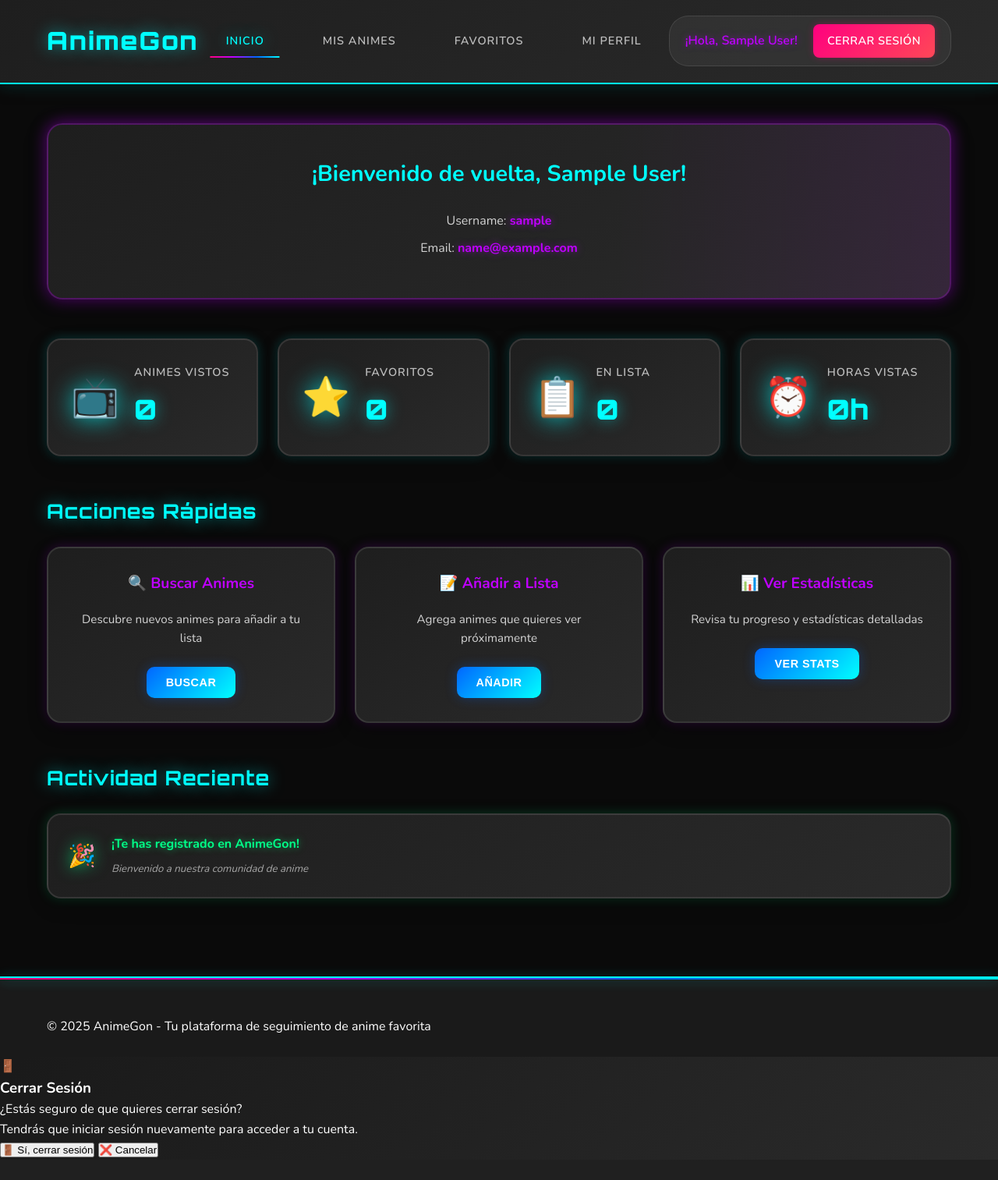
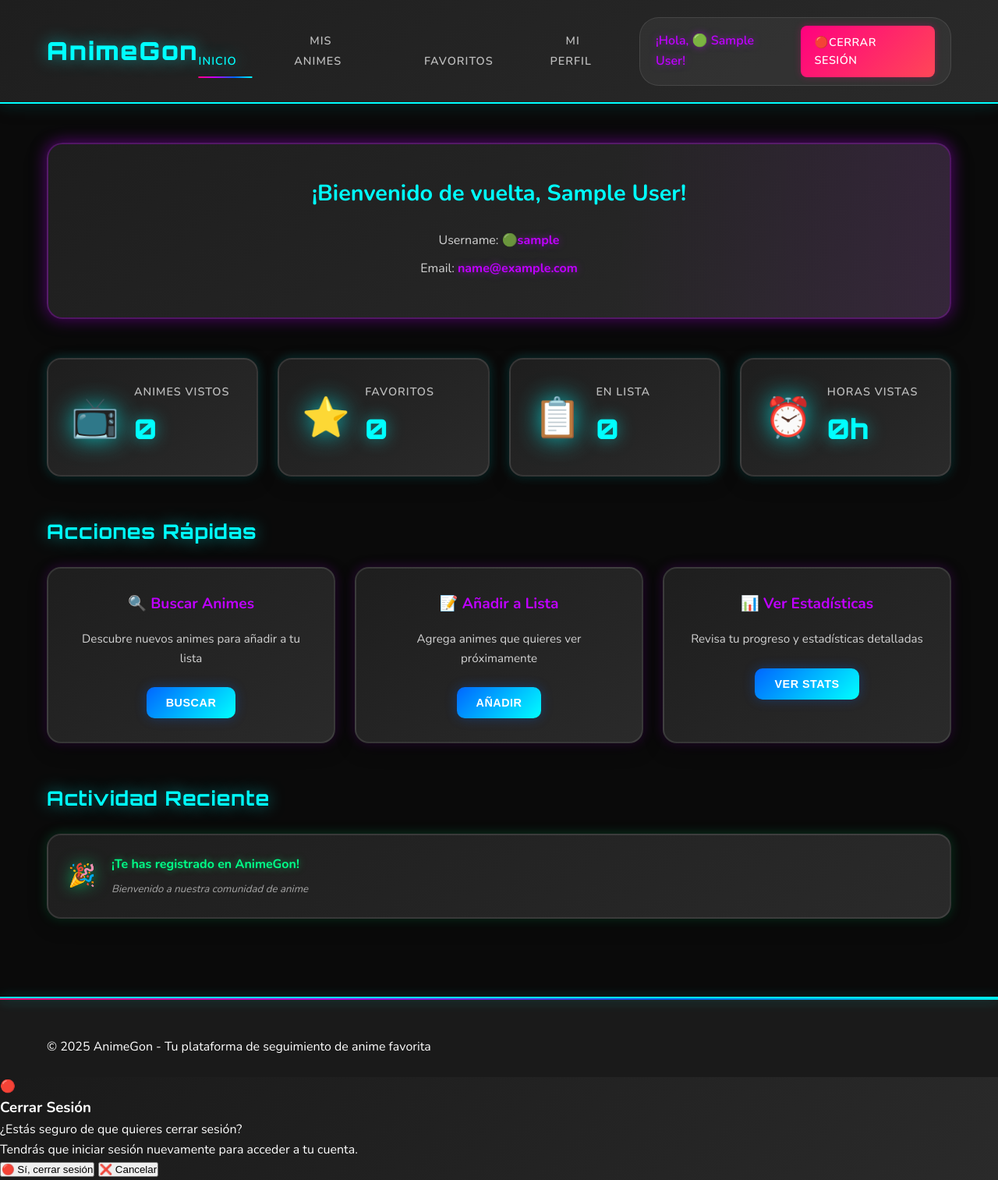
Before and after one commit to GonCoder/AnimeGon, a PHP site: page /views/dashboard.php in a window 1280 px wide. Shown: the whole page at 78% size. Before the commit the page ends 1484 px from the top, so only its background shows below. Run offline with PHP 8.4, Linux system fonts and the light colour scheme; the visitor is signed in with stand-in values (Sample User, id 1).

Commit message:
Improved design

```diff
--- a/views/dashboard.php
+++ b/views/dashboard.php
@@ -32,8 +32,8 @@ $usuario = obtenerUsuarioActual();
                     </ul>
                 </nav>
                 <div class="user-menu">
-                    <span class="user-name">¡Hola, <?= escape($usuario['nombre']) ?>!</span>
-                    <a href="logout.php" class="btn-logout">Cerrar Sesión</a>
+                    <span class="user-name">¡Hola, 🟢 <?= escape($usuario['nombre']) ?>!</span>
+                    <a href="logout.php" class="btn-logout">🔴Cerrar Sesión</a>
                 </div>
             </div>
         </div>
@@ -44,7 +44,7 @@ $usuario = obtenerUsuarioActual();
             <section class="welcome-section">
                 <div class="welcome-card">
                     <h2>¡Bienvenido de vuelta, <?= escape($usuario['nombre']) ?>!</h2>
-                    <p>Username: <strong><?= escape($usuario['username']) ?></strong></p>
+                    <p>Username: 🟢<strong><?= escape($usuario['username']) ?></strong></p>
                     <p>Email: <strong><?= escape($usuario['email']) ?></strong></p>
                 </div>
             </section>
@@ -191,7 +191,7 @@ $usuario = obtenerUsuarioActual();
     <div id="confirmLogoutModal" class="confirm-modal logout-modal">
         <div class="confirm-modal-content">
             <div class="confirm-modal-header">
-                <div class="confirm-modal-icon">🚪</div>
+                <div class="confirm-modal-icon">🔴</div>
                 <h3 class="confirm-modal-title">Cerrar Sesión</h3>
             </div>
             <div class="confirm-modal-body">
@@ -203,7 +203,7 @@ $usuario = obtenerUsuarioActual();
                 </div>
                 <div class="confirm-modal-buttons">
                     <button class="btn-confirm" id="confirmLogoutBtn">
-                        🚪 Sí, cerrar sesión
+                        🔴 Sí, cerrar sesión
                     </button>
                     <button class="btn-cancel-confirm" id="cancelLogoutBtn">
                         ❌ Cancelar
--- a/views/favoritos.php
+++ b/views/favoritos.php
@@ -848,7 +848,7 @@ $animes_favoritos = obtenerAnimesFavoritos($usuario_id);
                 <a href="dashboard.php" class="nav-link">📊 Dashboard</a>
                 <a href="mis_animes.php" class="nav-link">📺 Mis Animes</a>
                 <a href="favoritos.php" class="nav-link active">⭐ Favoritos</a>
-                <a href="logout.php" class="nav-link">🚪 Cerrar Sesión</a>
+                <a href="logout.php" class="nav-link">🔴 Cerrar Sesión</a>
             </div>
         </div>
     </nav>
--- a/views/mis_animes.php
+++ b/views/mis_animes.php
@@ -1107,7 +1107,7 @@ $animes = obtenerAnimesUsuario($usuario_id);
                 <a href="dashboard.php" class="nav-link">📊 Dashboard</a>
                 <a href="mis_animes.php" class="nav-link active">📺 Mis Animes</a>
                 <a href="favoritos.php" class="nav-link">⭐ Favoritos</a>
-                <a href="logout.php" class="nav-link">🚪 Cerrar Sesión</a>
+                <a href="logout.php" class="nav-link">🔴 Cerrar Sesión</a>
             </div>
         </div>
     </nav>
@@ -1702,7 +1702,7 @@ $animes = obtenerAnimesUsuario($usuario_id);
     <div id="confirmLogoutModal" class="confirm-modal logout-modal">
         <div class="confirm-modal-content">
             <div class="confirm-modal-header">
-                <div class="confirm-modal-icon">🚪</div>
+                <div class="confirm-modal-icon">🔴</div>
                 <h3 class="confirm-modal-title">Cerrar Sesión</h3>
             </div>
             <div class="confirm-modal-body">
@@ -1714,7 +1714,7 @@ $animes = obtenerAnimesUsuario($usuario_id);
                 </div>
                 <div class="confirm-modal-buttons">
                     <button class="btn-confirm" id="confirmLogoutBtn">
-                        🚪 Sí, cerrar sesión
+                        🔴 Sí, cerrar sesión
                     </button>
                     <button class="btn-cancel-confirm" id="cancelLogoutBtn">
                         ❌ Cancelar
```
